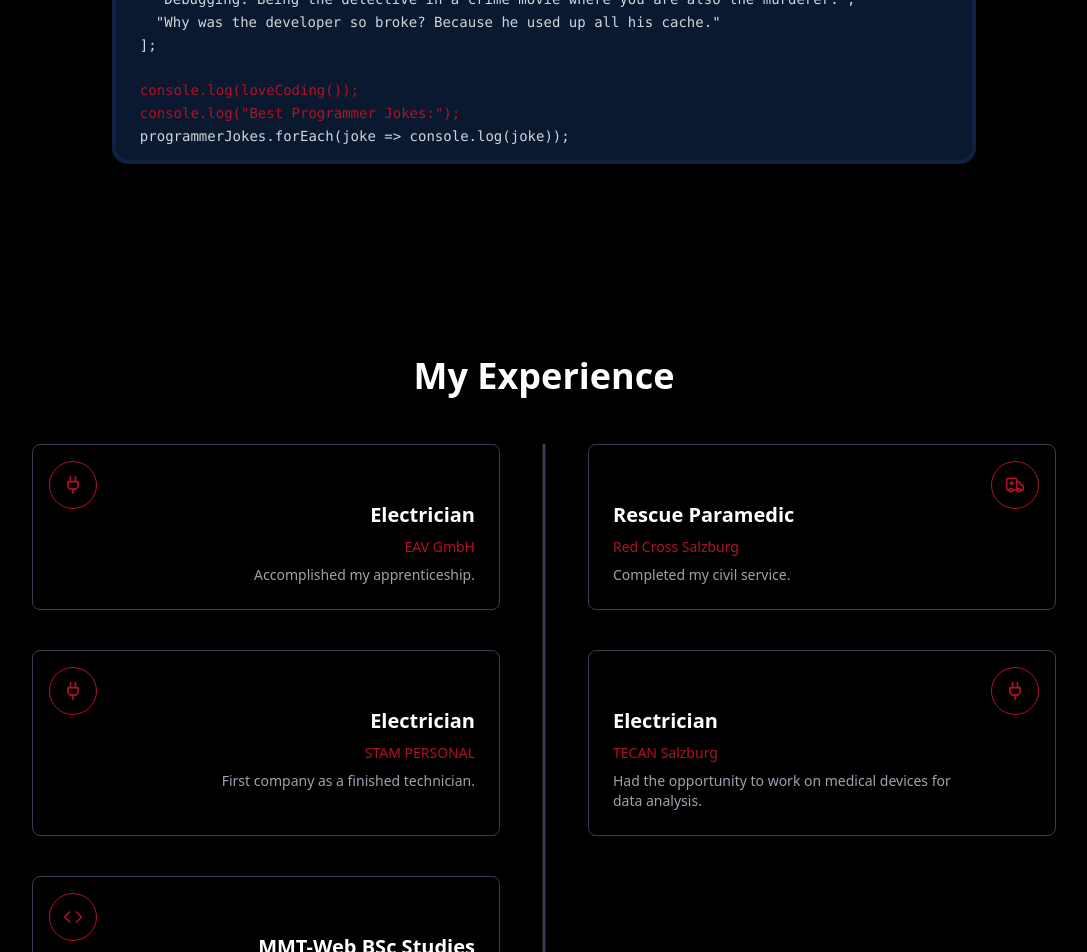
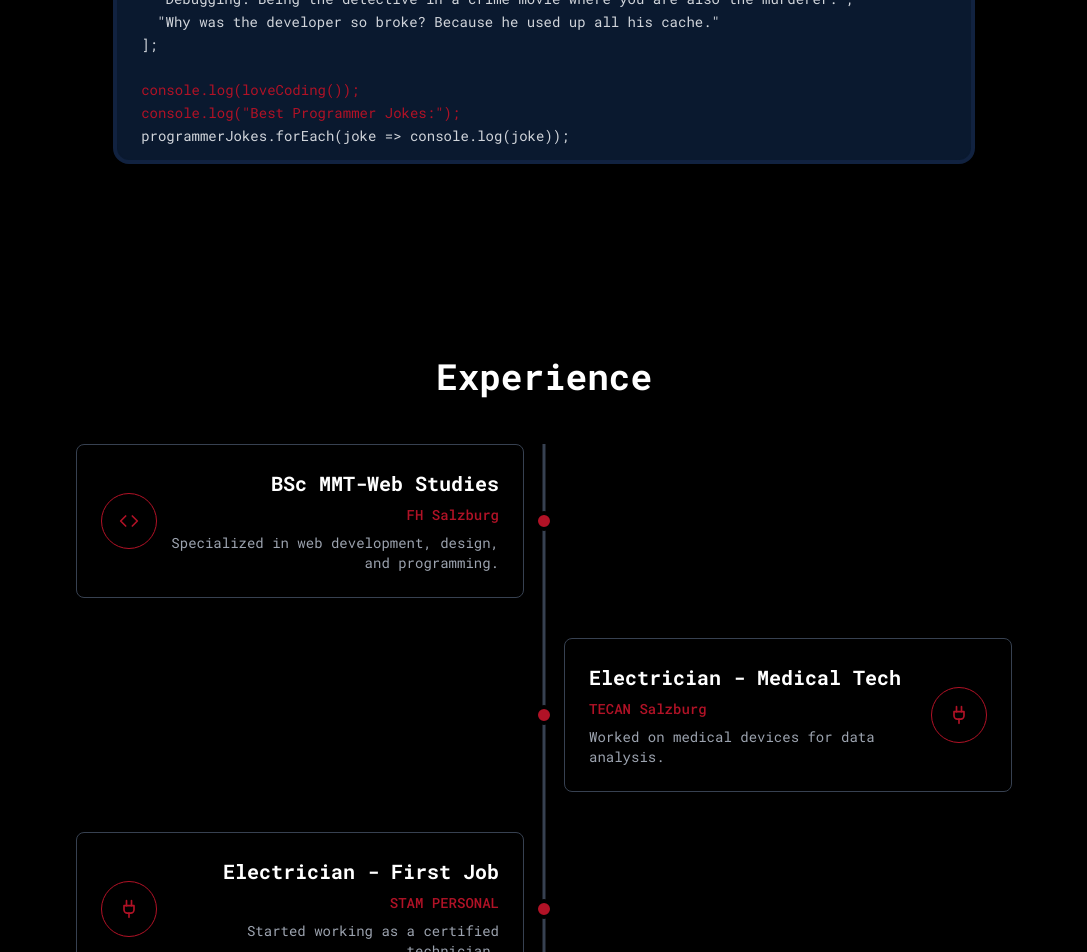
Before and after one commit to siwonber/bermadinger-dev, a React (Vite) app: page / in a window 1280 px wide. Shown: the part 1220-2172 px from the top of the page, without its empty margins (96-1183 px from the left). Built offline with nearby package versions, Linux system fonts and the light colour scheme.

Commit message:
matrix / experience done

```diff
--- a/index.html
+++ b/index.html
@@ -4,6 +4,7 @@
     <meta charset="UTF-8" />
     <link rel="icon" type="image/svg+xml" href="/vite.svg" />
     <meta name="viewport" content="width=device-width, initial-scale=1.0" />
+    <link href="https://fonts.googleapis.com/css2?family=Roboto+Mono:wght@100;300;400;500;700&display=swap" rel="stylesheet">
     <title>Dev-Bermadinger</title>
   </head>
   <body>
--- a/package.json
+++ b/package.json
@@ -10,6 +10,7 @@
     "preview": "vite preview"
   },
   "dependencies": {
+    "@fontsource/roboto-mono": "^5.2.5",
     "framer-motion": "^12.4.7",
     "lucide-react": "^0.479.0",
     "react": "^19.0.0",
--- a/src/App.jsx
+++ b/src/App.jsx
@@ -4,10 +4,13 @@ import Home from "./pages/Home";
 import Projects from "./pages/Projects";
 import Footer from "./components/Footer";
 import { ThemeProvider } from "./javascript/ThemeContext";
+import MatrixBackground from "./components/MatrixBackground";
+import '@fontsource/roboto-mono';
 
 function App() {
   return (
     <ThemeProvider> {/* ThemeProvider um die gesamte App */}
+      <MatrixBackground>
       <Router>
         <div className="bg-background text-textColor"> {/* Farben über CSS-Variablen */}
           <Navbar />
@@ -18,6 +21,7 @@ function App() {
           <Footer />
         </div>
       </Router>
+    </MatrixBackground>
     </ThemeProvider>
   );
 }
--- a/src/components/Experience.jsx
+++ b/src/components/Experience.jsx
@@ -1,75 +1,86 @@
 import { motion } from "framer-motion";
-import { Plug, Hammer, Ambulance, Wrench, Layers, Code } from "lucide-react";
+import { Plug, Ambulance, Code } from "lucide-react";
 
 const experiences = [
   {
-    title: "Electrician",
-    company: "EAV GmbH",
-    description: "Accomplished my apprenticeship.",
+    title: "BSc MMT-Web Studies",
+    company: "FH Salzburg",
+    description: "Specialized in web development, design, and programming.",
+    icon: <Code size={20} className="text-primaryColor" />,
+  },
+  {
+    title: "Electrician - Medical Tech",
+    company: "TECAN Salzburg",
+    description: "Worked on medical devices for data analysis.",
     icon: <Plug size={20} className="text-primaryColor" />,
   },
   {
-    title: "Rescue Paramedic",
+    title: "Electrician - First Job",
+    company: "STAM PERSONAL",
+    description: "Started working as a certified technician.",
+    icon: <Plug size={20} className="text-primaryColor" />,
+  },
+  {
+    title: "Rescue Paramedic - Civil Service",
     company: "Red Cross Salzburg",
-    description: "Completed my civil service.",
+    description: "Served as a paramedic during my civil service.",
     icon: <Ambulance size={20} className="text-primaryColor" />,
   },
   {
     title: "Electrician",
-    company: "STAM PERSONAL",
-    description: "First company as a finished technician.",
+    company: "EAV GmbH",
+    description: "Completed my electrician apprenticeship.",
     icon: <Plug size={20} className="text-primaryColor" />,
-  },
-  {
-    title: "Electrician",
-    company: "TECAN Salzburg",
-    description: "Had the opportunity to work on medical devices for data analysis.",
-    icon: <Plug size={20} className="text-primaryColor" />,
-  },
-  {
-    title: "MMT-Web BSc Studies",
-    company: "FH Salzburg",
-    description: "Specialized in web development, design principles, and programming techniques.",
-    icon: <Code size={20} className="text-primaryColor" />,
   },
 ];
 
 export default function Experience() {
   return (
     <div className="relative w-full min-h-screen flex flex-col items-center justify-center py-20">
-      <h2 className="text-4xl font-bold mb-12 text-center text-white">My Experience</h2>
+      <h2 className="text-4xl font-bold mb-12 text-center text-white">Experience</h2>
 
-      {/* Timeline */}
-      <div className="relative w-full max-w-5xl">
-        {/* Middle Line */}
+      <div className="relative w-full max-w-4xl">
+        {/* Vertical Line */}
         <div className="absolute left-1/2 transform -translate-x-1/2 w-[3px] h-full bg-gray-700"></div>
 
-        <div className="grid grid-cols-1 md:grid-cols-2 gap-10">
-          {experiences.map((exp, index) => (
+        <div className="flex flex-col space-y-10 relative">
+          {experiences.map((exp, index) => {
+            const isLeft = index % 2 === 0;
+
+            return (
               <motion.div
                 key={index}
-            className={`relative flex p-6 rounded-lg bg-black/70 border border-gray-700 shadow-lg backdrop-blur-md ${
-              index % 2 === 0
-                ? "md:flex-row text-right pr-6 mr-6"
-                : "md:flex-row-reverse text-left pl-6 ml-6"
+                className={`relative flex items-center w-full ${
+                  isLeft ? "justify-start pr-10" : "justify-end pl-10"
                 }`}
                 initial={{ opacity: 0, y: 20 }}
                 animate={{ opacity: 1, y: 0 }}
                 transition={{ duration: 0.5, delay: index * 0.2 }}
               >
-              {/* Icon */}
-              <div className={`absolute ${index % 2 === 0 ? "top-4 left-4" : "top-4 right-4"} bg-black p-3 rounded-full border border-primaryColor flex items-center justify-center w-12 h-12`}>
+                {/* Timeline Marker */}
+                <div className="absolute left-1/2 transform -translate-x-1/2 bg-primaryColor w-5 h-5 rounded-full border-4 border-black"></div>
+
+                {/* Card mit Icon innerhalb */}
+                <div
+                  className={`w-full max-w-md bg-black/70 border border-gray-700 shadow-lg backdrop-blur-md p-6 rounded-lg flex ${
+                    isLeft ? "flex-row text-right sm:-ml-5 ml-0" : "flex-row-reverse text-left sm:-mr-5 mr-0"
+                  } items-center`}
+                >
+                  {/* Icon innerhalb der Fahne */}
+                  <div className="w-14 h-14 flex items-center justify-center bg-black p-3 rounded-full border border-primaryColor shadow-lg">
                     {exp.icon}
                   </div>
 
-              {/* Text */}
-              <div className={`w-full max-w-md mt-8 ${index % 2 === 0 ? "ml-6 pl-6" : "mr-6 pr-6"}`}>
+                  {/* Text-Content */}
+                  <div className="flex-1">
                     <h3 className="text-xl font-semibold text-white">{exp.title}</h3>
                     <p className="text-sm text-primaryColor font-medium mt-2">{exp.company}</p>
                     <p className="text-gray-400 text-sm mt-2">{exp.description}</p>
                   </div>
+                </div>
               </motion.div>
-          ))}
+            );
+          })}
         </div>
       </div>
     </div>
--- a/src/components/MatrixBackground.jsx
+++ b/src/components/MatrixBackground.jsx
@@ -1,8 +1,4 @@
 import { useEffect } from "react";
-import resolveConfig from "tailwindcss/resolveConfig";
-import tailwindConfig from "../../tailwind.config.js";
-
-const fullConfig = resolveConfig(tailwindConfig);
 
 export default function MatrixBackground({ children }) {
   useEffect(() => {
@@ -16,10 +12,19 @@ export default function MatrixBackground({ children }) {
     canvas.height = window.innerHeight * dpr;
     ctx.scale(dpr, dpr);
 
+    // 📌 Dynamische Spaltenbreite abhängig vom Bildschirm
+    let columnWidth;
+    if (window.innerWidth < 600) {
+      columnWidth = 30; // Mobile: Schmalere Spalten
+    } else if (window.innerWidth < 1200) {
+      columnWidth = 50; // Tablet/Desktop: Standardbreite
+    } else {
+      columnWidth = 70; // Große Bildschirme: Breitere Spalten
+    }
+
     // 📌 Matrix-Parameter
     const fontSize = 16;
-    const columnWidth = 50;
-    const columns = Math.floor(window.innerWidth / columnWidth);
+    const columns = Math.floor(window.innerWidth / columnWidth); // Dynamische Spaltenanzahl
     const drops = Array(columns).fill(1);
 
     // 📌 Special Messages (sehr seltene Anzeige)
@@ -32,40 +37,79 @@ export default function MatrixBackground({ children }) {
       "hippity hoppity your code is my property",
     ];
 
+    // Zeichen-Lebensdauer-Tracking
+    const symbolData = {}; // Speichert Zeichen-Infos für Fade-Out
+
     function drawMatrix() {
-      ctx.fillStyle = "rgba(0, 0, 0, 0.05)";
+      ctx.fillStyle = "rgba(0, 0, 0, 0.1)"; // Leicht dunkler, damit alte Zeichen verschwinden
       ctx.fillRect(0, 0, canvas.width, canvas.height);
 
+      // 📌 Dynamische Farbe holen
       const primaryColor = getComputedStyle(document.documentElement).getPropertyValue("--primary-color") || "#b11226";
-      ctx.fillStyle = primaryColor;
+
+      // **Font setzen**
       ctx.font = `bold ${fontSize}px monospace`;
 
       for (let i = 0; i < drops.length; i++) {
-        let text;
+        let x = i * columnWidth;
+        let y = drops[i] * 20;
 
-        // wie selten
-        if (Math.random() > 0.9995 && Math.random() > 0.99) {
-          text = specialMessages[Math.floor(Math.random() * specialMessages.length)];
-        } else {
-          text = String.fromCharCode(0x30a0 + Math.random() * 96); // Standard Katakana
+        // **Häufigkeit der Zeichen erhöhen!**
+        if (!symbolData[`${x},${y}`]) {
+          let newText = Math.random() > 0.98 && Math.random() > 0.95
+            ? specialMessages[Math.floor(Math.random() * specialMessages.length)]
+            : String.fromCharCode(0x30a0 + Math.random() * 96);
+
+          symbolData[`${x},${y}`] = { text: newText, alpha: 1 }; // Neu mit voller Opazität
         }
 
-        ctx.fillText(text, i * columnWidth, drops[i] * 20);
+        let symbol = symbolData[`${x},${y}`];
 
-        if (drops[i] * 20 > canvas.height / dpr && Math.random() > 0.999) {
-          drops[i] = 0;
+        // **RGB für dynamische Farbe**
+        const r = parseInt(primaryColor.slice(1, 3), 16);
+        const g = parseInt(primaryColor.slice(3, 5), 16);
+        const b = parseInt(primaryColor.slice(5, 7), 16);
+
+        ctx.fillStyle = `rgba(${r}, ${g}, ${b}, ${symbol.alpha})`;
+        ctx.fillText(symbol.text, x, y);
+
+        // **Zeichen bleiben länger sichtbar (langsameres Verblassen)**
+        if (Math.random() > 0.995) {
+          symbol.alpha -= 0.02; // Statt 0.05 → Zeichen bleiben länger sichtbar
+          if (symbol.alpha <= 0) {
+            delete symbolData[`${x},${y}`]; // Zeichen entfernen
+          }
         }
-        drops[i] += 0.4;
+
+        // **Spaltenbewegung bleibt gleich**
+        if (y > canvas.height / dpr && Math.random() > 0.999) {
+          drops[i] = 0; // Reset
+        }
+        drops[i] += 0.4; // Geschwindigkeit bleibt gleich
       }
     }
 
     const interval = setInterval(drawMatrix, 100);
-    return () => clearInterval(interval);
+
+    // MutationObserver für Farbänderung
+    const observer = new MutationObserver(() => {
+      drawMatrix();
+    });
+
+    observer.observe(document.documentElement, {
+      attributes: true,
+      attributeFilter: ["style"],
+    });
+
+    return () => {
+      clearInterval(interval);
+      observer.disconnect();
+    };
   }, []);
 
   return (
     <div className="relative w-full min-h-screen bg-black text-white">
-      {/* Matrix-Canvas*/}
+      {/* Matrix-Canvas */}
       <canvas
         id="matrixCanvas"
         className="fixed top-0 left-0 w-full h-full z-0 pointer-events-none bg-transparent"
--- a/src/index.css
+++ b/src/index.css
@@ -1,3 +1,7 @@
 @tailwind base;
 @tailwind components;
 @tailwind utilities;
+
+body {
+    font-family: 'Roboto Mono', monospace;
+  }
--- a/src/pages/Home.jsx
+++ b/src/pages/Home.jsx
@@ -1,13 +1,11 @@
 import { motion } from "framer-motion";
 import ChangingPhrase from "../javascript/ChangingPhrase";
 import CodeWindow from "../components/CodeWindow";
-import MatrixBackground from "../components/MatrixBackground";
 import Experience from "../components/Experience";
 
 function Home() {
   return (
-    <MatrixBackground>
-    <section className="min-h-screen flex flex-col items-center justify-start text-center px-6 pt-32">
+    <section className="min-h-screen flex flex-col items-center justify-start text-center px-0 pt-32 m-4 sm:m-0">
       <motion.div
         className="w-72 h-72 rounded-full overflow-hidden shadow-xl mb-6 flex-shrink-0 aspect-square"
         initial={{ opacity: 0, scale: 0.8 }}
@@ -77,7 +75,6 @@ function Home() {
           <Experience />
       </div>
     </section>
-      </MatrixBackground>
   );
 }
 
--- a/tailwind.config.js
+++ b/tailwind.config.js
@@ -3,6 +3,9 @@ export default {
   content: ["./index.html", "./src/**/*.{js,ts,jsx,tsx}"],
   theme: {
     extend: {
+      fontFamily: {
+        mono: ["Roboto Mono", "monospace"],
+      },
       colors: {
         primaryColor: "var(--primary-color)", // Rot
         "primary-dark": "var(--primary-dark-color)", // Rot dunkel
```
Also changed, not shown: src/components/ProjectCard.jsx (added, +30 -0 lines), src/pages/Projects.jsx (+47 -28 lines), src/global.css (line endings or trailing spaces), 1 other file (tests, documents, lock files or other folders). Lines whose indentation alone changed are shown as unchanged.
